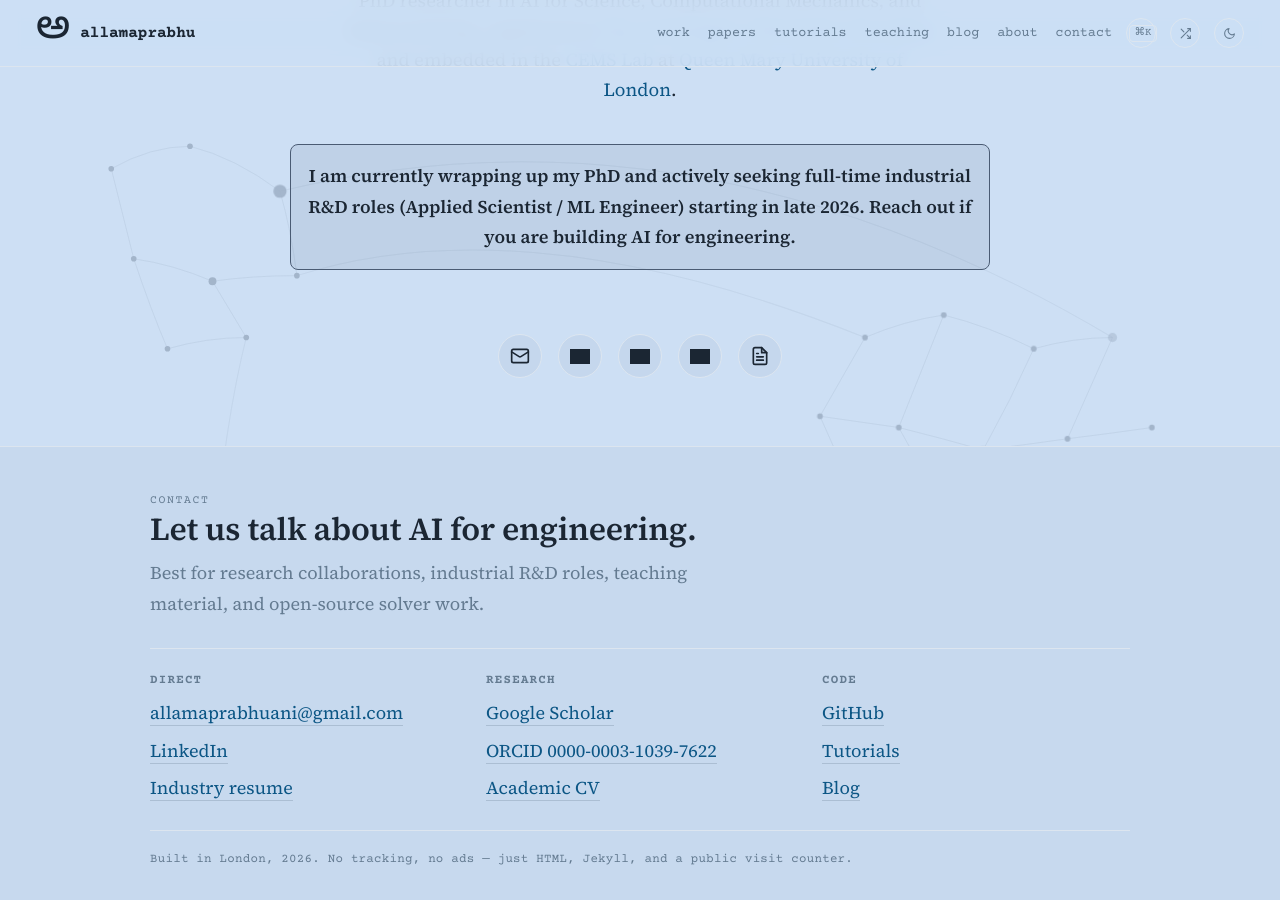
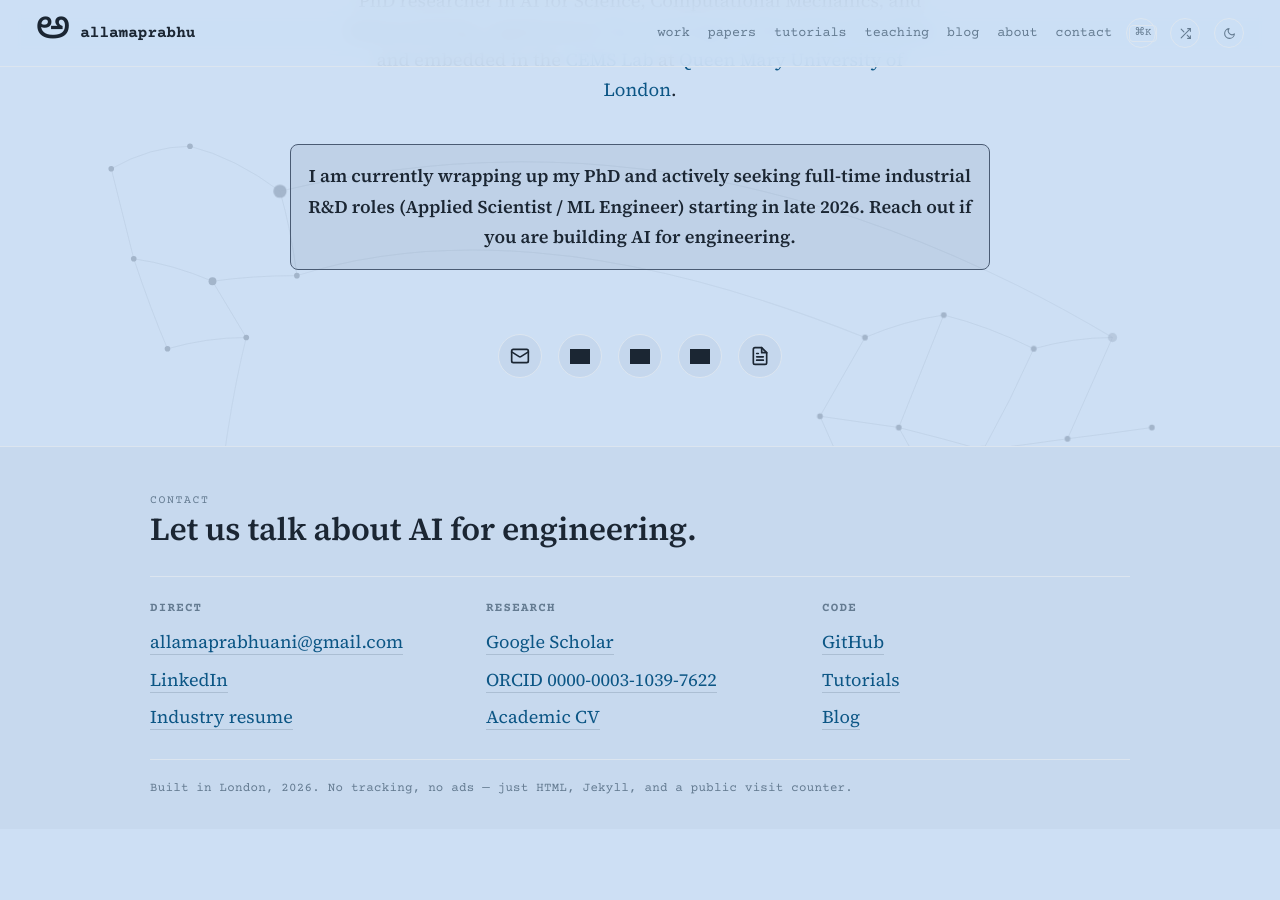
Before and after one commit to allamaprabhuani/allamaprabhuani.github.io, a Jekyll site: the page built from index.html, in a window 1280 px wide and 900 px high, scrolled down 509 px. Built offline with Jekyll 4.4.1, drawn with Linux system fonts in a browser that asks for light colours; after the commit the page ends 1338 px from its top, so only the background shows below that; grey boxes are pictures that could not be loaded.

Commit message:
Remove target audience line from footer

```diff
--- a/_layouts/default.html
+++ b/_layouts/default.html
@@ -218,7 +218,6 @@ window.MathJax = {
     <div class="footer-heading">
       <p class="footer-kicker">contact</p>
       <h2>Let us talk about AI for engineering.</h2>
-      <p>Best for research collaborations, industrial R&amp;D roles, teaching material, and open-source solver work.</p>
     </div>
     <div class="footer-grid">
       <div class="footer-col">
```
